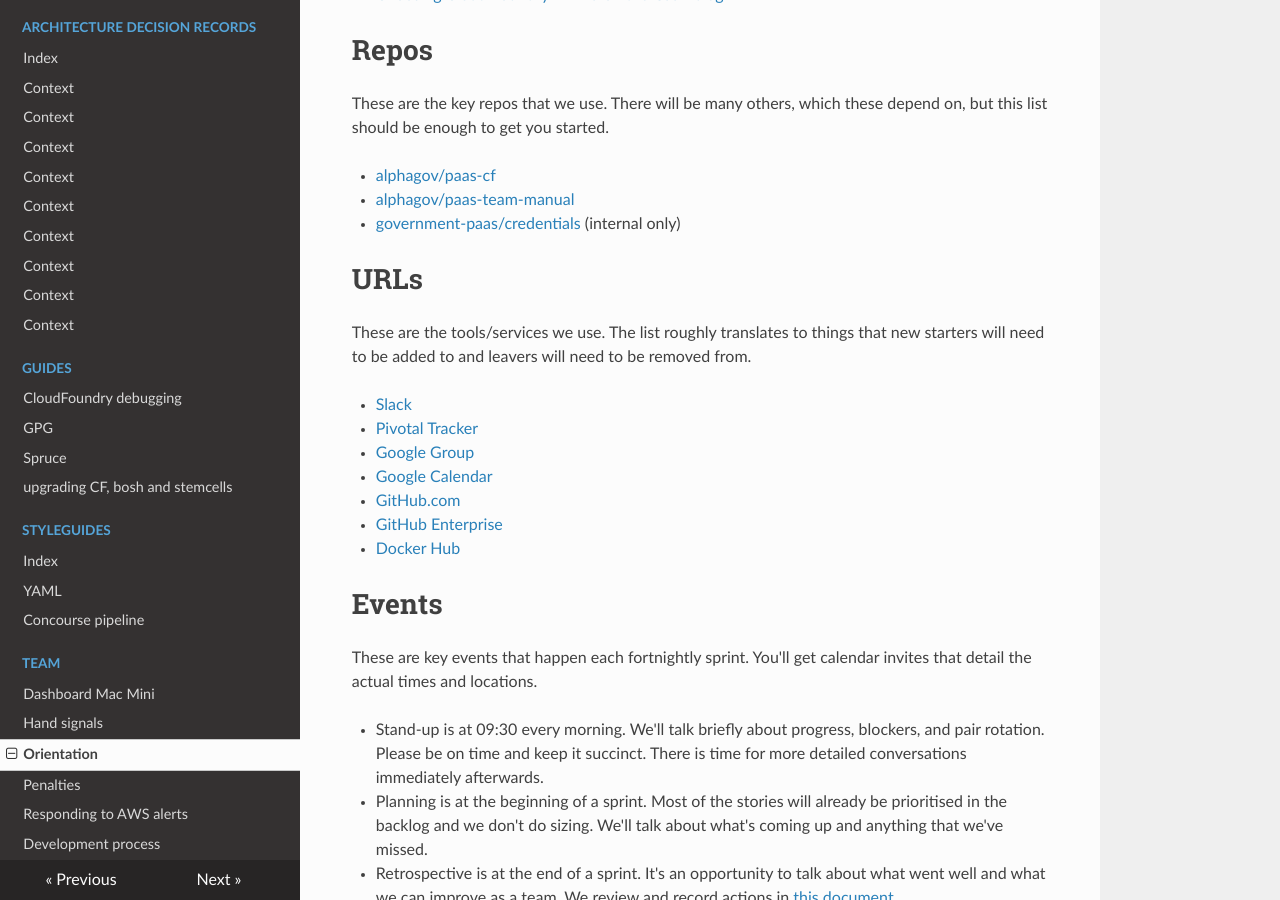
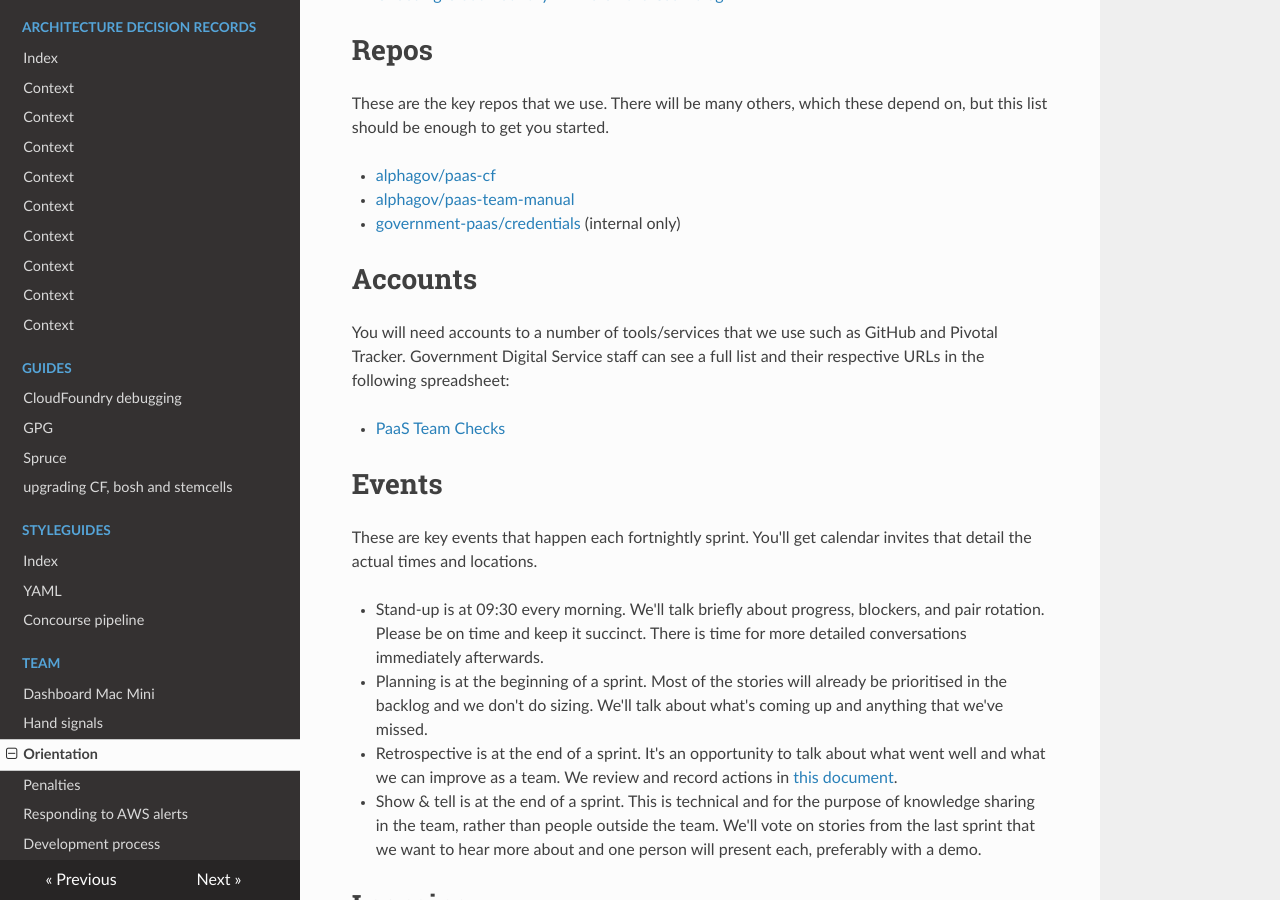
Before and after one commit to alphagov/paas-team-manual, an MkDocs documentation site: the page built from docs/team/orientation.md, in a window 1280 px wide and 900 px high, scrolled down 369 px. Built offline with MkDocs 1.6.1, drawn with Linux system fonts in a browser that asks for light colours; nearby versions of some CDN libraries.

Commit message:
Link to spreadsheet as canonical accounts list
This spreadsheet is now the canonical reference for what accounts a team
member *could* have and the URLs for accessing each one. By putting it in a
Google Doc we can be more comfortable about linking to semi-sensitive
information like our AWS account aliases. It will also become our reference
for starters and leavers, which should be more consistent than the Pivotal
Tracker tasks that we have at the moment.

```diff
--- a/docs/team/orientation.md
+++ b/docs/team/orientation.md
@@ -20,19 +20,13 @@ depend on, but this list should be enough to get you started.
 - [government-paas/credentials](https://github.gds/government-paas/credentials)
   (internal only)
 
-# URLs
+# Accounts
 
-These are the tools/services we use. The list roughly translates to things
-that new starters will need to be added to and leavers will need to be
-removed from.
+You will need accounts to a number of tools/services that we use such as
+GitHub and Pivotal Tracker. Government Digital Service staff can see a full
+list and their respective URLs in the following spreadsheet:
 
-- [Slack](https://govuk.slack.com/messages/the-government-paas/)
-- [Pivotal Tracker](https://www.pivotaltracker.com/n/projects/1275640)
-- [Google Group](https://groups.google.com/a/digital.cabinet-office.gov.uk/forum/#!forum/the-multi-cloud-paas-team)
-- [Google Calendar](https://www.google.com/calendar/embed?src=digital.cabinet-office.gov.uk_4ga37koaoeoj4ah1kmi88oco9s%40group.calendar.google.com&ctz=Europe/London)
-- [GitHub.com](https://github.com/alphagov?utf8=%E2%9C%93&query=paas-)
-- [GitHub Enterprise](https://github.gds/government-paas)
-- [Docker Hub](https://hub.docker.com/u/governmentpaas)
+- [PaaS Team Checks](https://docs.google.com/spreadsheets/d/14gEh9jILg2p9aVIS78WTKEYMsz-ltetxnbugIw4TrWA/edit#gid=228343062)
 
 # Events
 
```
